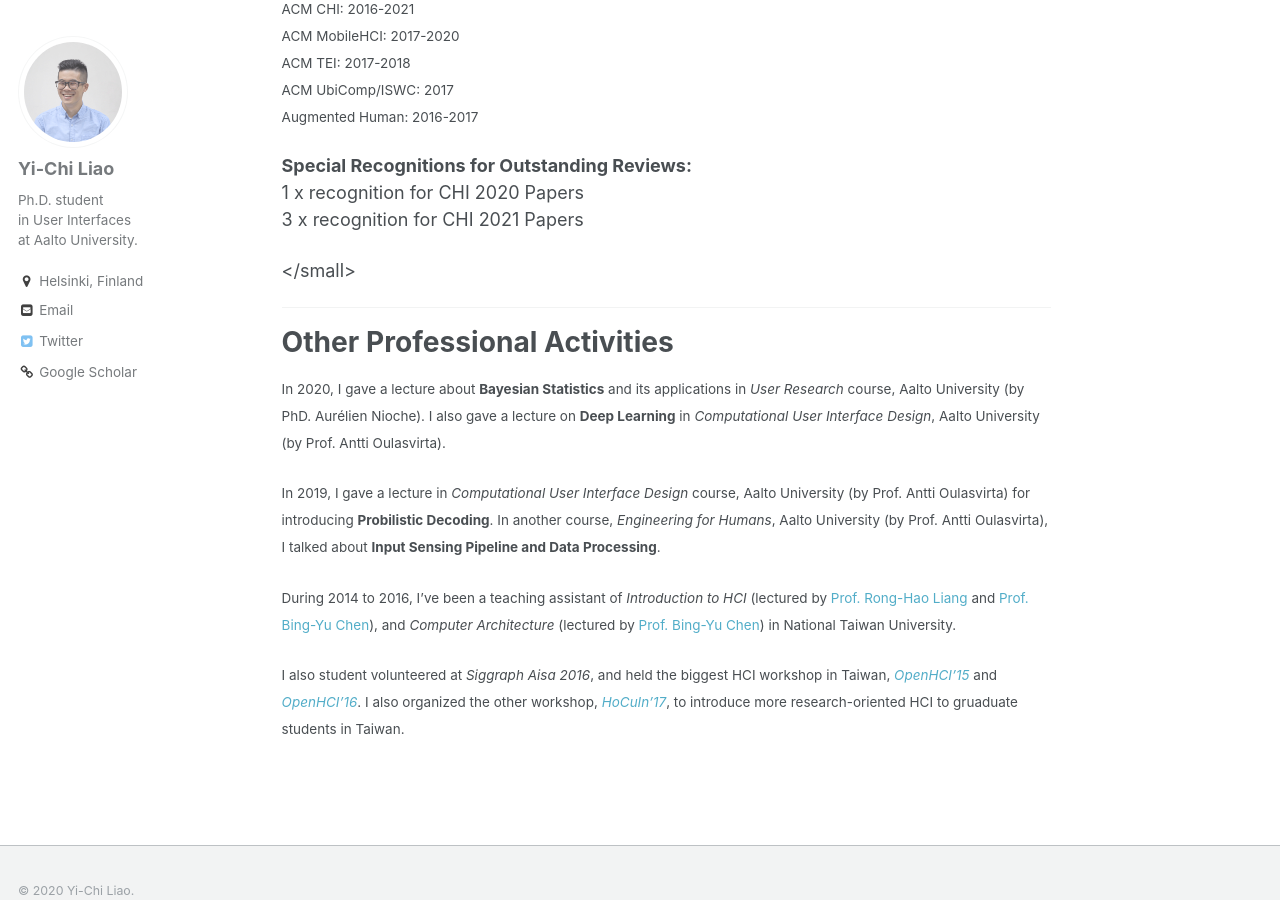
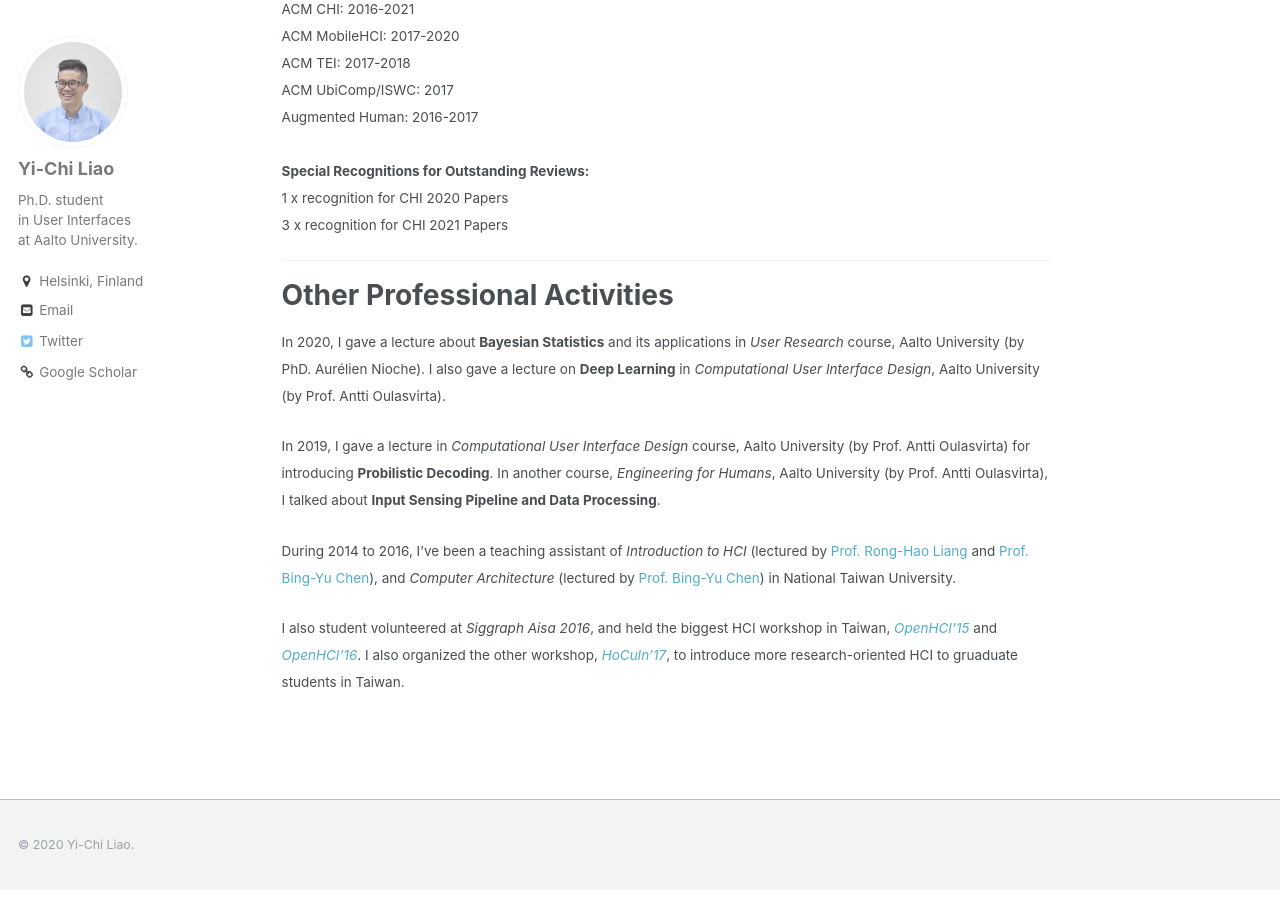
Before and after one commit to yichiliao/yichiliao.github.io, a Jekyll site: the page built from _pages/about.md, in a window 1280 px wide and 900 px high, scrolled down 4540 px. Built offline with Jekyll 4.4.1, drawn with Linux system fonts in a browser that asks for light colours.

Commit message:
update the about page

```diff
--- a/_pages/about.md
+++ b/_pages/about.md
@@ -110,11 +110,12 @@ ACM MobileHCI: 2017-2020 <br>
 ACM TEI: 2017-2018<br>
 ACM UbiComp/ISWC: 2017<br>
 Augmented Human: 2016-2017<br>
-
+</small>
+<br>
+<small>
 **Special Recognitions for Outstanding Reviews:** <br>
 1 x recognition for CHI 2020 Papers <br>
 3 x recognition for CHI 2021 Papers <br>
-
 </small>
 
 ------
```
